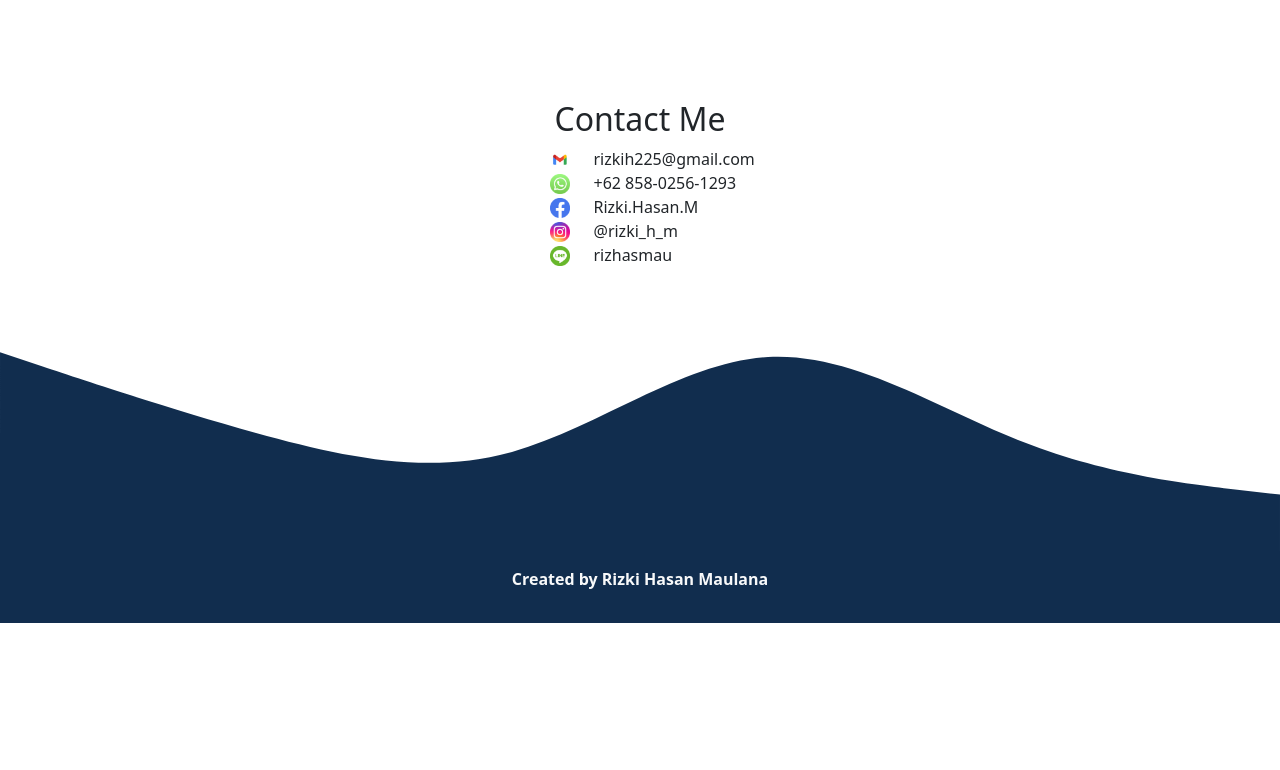
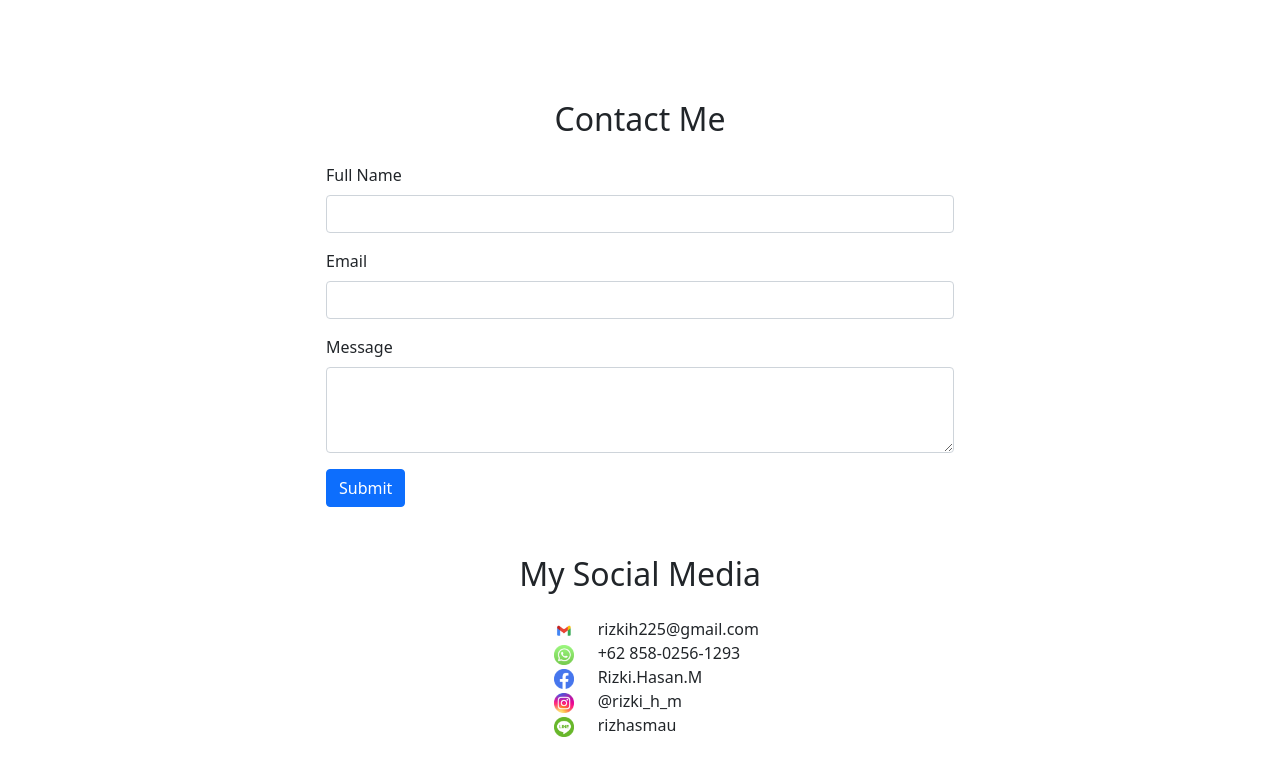
Before and after one commit to RizkiHM/portfolio, a plain HTML site: page index.html in a window 1280 px wide. Shown: the part 1890-2660 px from the top of the page. Before the commit the page ends 2513 px from the top, so only its background shows below. Drawn offline with nearby package versions, Linux system fonts and the light colour scheme.

Commit message:
Menambah javascript

```diff
--- a/index.html
+++ b/index.html
@@ -9,10 +9,36 @@
     <link href="https://cdn.jsdelivr.net/npm/bootstrap@5.1.3/dist/css/bootstrap.min.css" rel="stylesheet" integrity="sha384-1BmE4kWBq78iYhFldvKuhfTAU6auU8tT94WrHftjDbrCEXSU1oBoqyl2QvZ6jIW3" crossorigin="anonymous" />
 
     <link href="style.css" rel="stylesheet" />
+    <link rel="icon" type="image/x-icon" href="img/PROF.jpg">
 
     <title>Rizki Hasan Maulana</title>
   </head>
   <body id="home">
+    <!-- Javascript -->
+    <script>
+      function confirmSubmit(){
+        confirm("Are you sure to submit?");
+      }
+      function cek() {
+        if (document.formulir.name.value == '') {
+          alert('Field Name must be filled in.');
+          document.formulir.name.focus();
+          return false;
+        } else if (document.formulir.email.value == '') {
+          alert('Field Email must be filled in.');
+          document.formulir.email.focus();
+          return false;
+        } else if (document.formulir.pesan.value == '') {
+          alert('Field Message must be filled in.');
+          document.formulir.pesan.focus();
+          return false;
+        } else {
+          return true;
+        }
+      }
+    </script>
+    <!-- Akhir Javascript -->
+
     <!-- Navbar -->
     <nav class="navbar navbar-expand-lg navbar-dark shadow-sm fixed-top" style="background-color: #112d4e">
       <div class="container">
@@ -175,8 +201,36 @@
     <!-- Contact -->
     <section id="contact">
       <div class="container">
-        <div class="row text-center">
+        <div class="row text-center mb-3">
             <h2>Contact Me</h2>
+        </div>
+      </div>
+      <div class="row justify-content-center mb-5">
+        <div class="col-md-6">
+          <form method="post" name="formulir" onsubmit="return cek()">
+            <div class="mb-3">
+              <label for="name" class="form-label">Full Name</label>
+              <input type="text" class="form-control" id="name" aria-describedby="name">
+            </div>
+            <div class="mb-3">
+              <label for="email" class="form-label">Email</label>
+              <input type="email" class="form-control" id="email" aria-describedby="email">
+            </div>
+            <div class="mb-3">
+              <label for="pesan" class="form-label">Message</label>
+              <textarea class="form-control" id="pesan" rows="3"></textarea>
+            </div>
+
+            <button type="submit" class="btn btn-primary" onclick="confirmSubmit()
+            ">Submit</button>
+          </form>
+        </div>
+      </div>
+      <div class="container">
+        <div class="row text-center mb-3">
+            <h2>My Social Media</h2>
+        </div>
+      </div>
             <div class="row justify-content-center">
               <div class="col-sm-2 text-end"><a href="mailto:rizkih225@gmail.com"><img src="img/GMAIL.png" alt="gmail" width="20"></a></div>
               <div class="col-sm-3 text-start">rizkih225@gmail.com</div>
@@ -197,9 +251,6 @@
               <div class="col-sm-2 text-end"><a href="https://line.me/ti/p/rizhasmau"><img src="img/LINE.png" alt="line" width="20"></a></div>
               <div class="col-sm-3 text-start">rizhasmau</div>
             </div>
-
-        </div>
-      </div>
       <svg xmlns="http://www.w3.org/2000/svg" viewBox="0 0 1440 320"><path fill="#112d4e" fill-opacity="1" d="M0,96L48,112C96,128,192,160,288,186.7C384,213,480,235,576,208C672,181,768,107,864,101.3C960,96,1056,160,1152,197.3C1248,235,1344,245,1392,250.7L1440,256L1440,320L1392,320C1344,320,1248,320,1152,320C1056,320,960,320,864,320C768,320,672,320,576,320C480,320,384,320,288,320C192,320,96,320,48,320L0,320Z"></path></svg>
     </section>
     <!-- Akhir COntact -->
```
Also changed, not shown: img/PROF.jpg (added).
